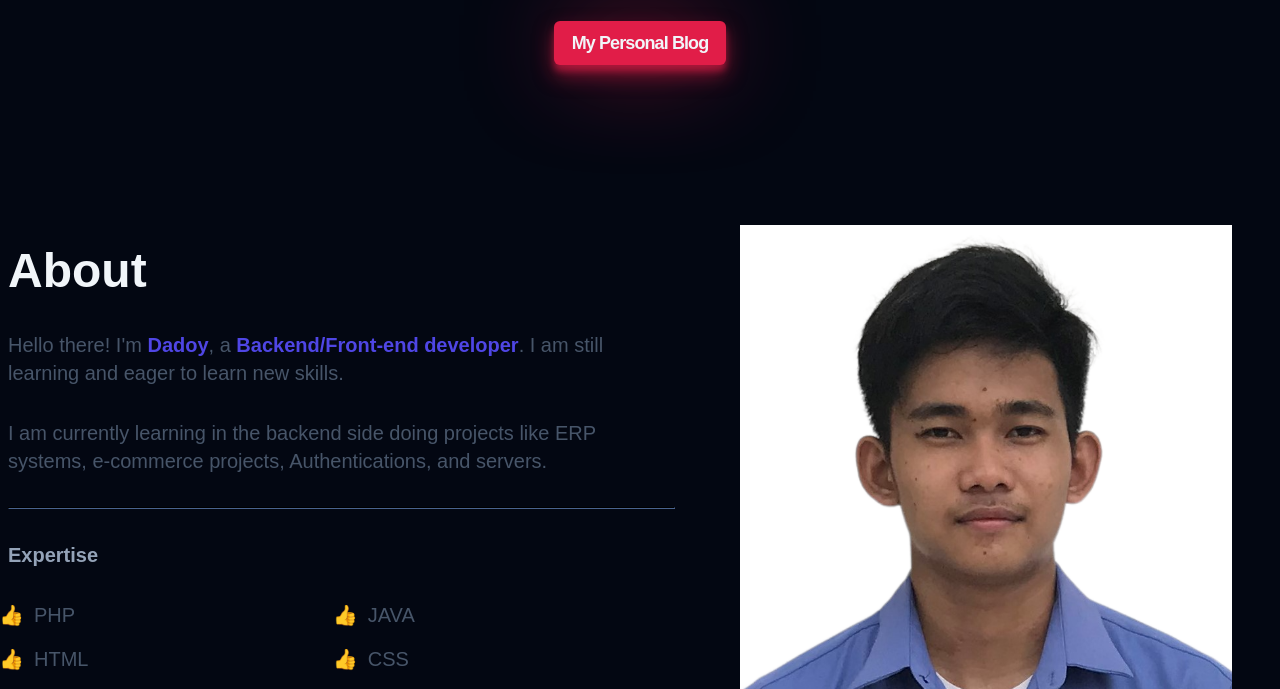
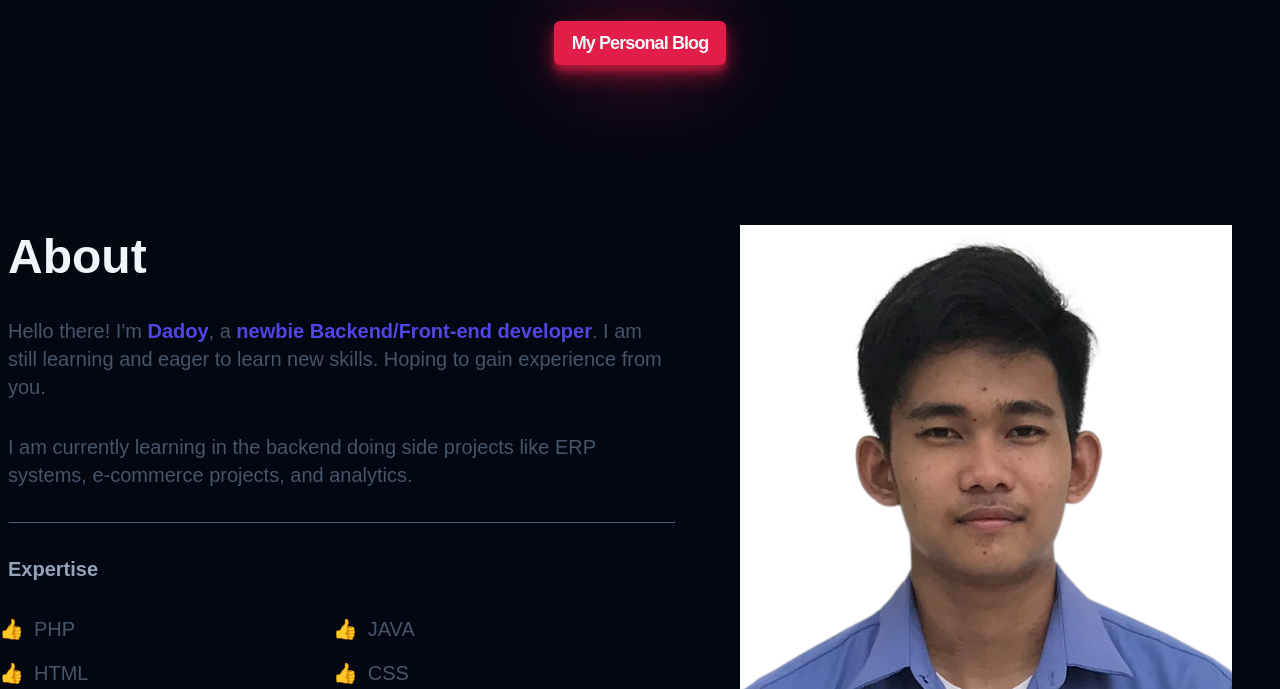
Before and after one commit to thedoynewton/My-portfolio, a website built with Vite: page index.html in a window 1280 px wide. Shown: the part 539-1228 px from the top of the page. Built offline with nearby package versions, Linux system fonts and the light colour scheme; a web font is replaced by a local one.

Commit message:
update paragraph

```diff
--- a/index.html
+++ b/index.html
@@ -82,11 +82,11 @@
       <div class="about_content">
         <h2 class="about_title">About</h2>
         <p class="about_description">
-          Hello there! I'm <strong>Dadoy</strong>, a <strong>Backend/Front-end developer</strong>.
-          I am still learning and eager to learn new skills.</p>
+          Hello there! I'm <strong>Dadoy</strong>, a <strong>newbie Backend/Front-end developer</strong>.
+          I am still learning and eager to learn new skills. Hoping to gain experience from you.</p>
         <p class="about_description">
-          I am currently learning in the backend side doing projects
-          like ERP systems, e-commerce projects, Authentications, and servers.</p>
+          I am currently learning in the backend doing side projects
+          like ERP systems, e-commerce projects, and analytics.</p>
         <hr class="about_hr">
         <h3 class="about_subtitle">Expertise</h3>
         <div class="about_container">
```
